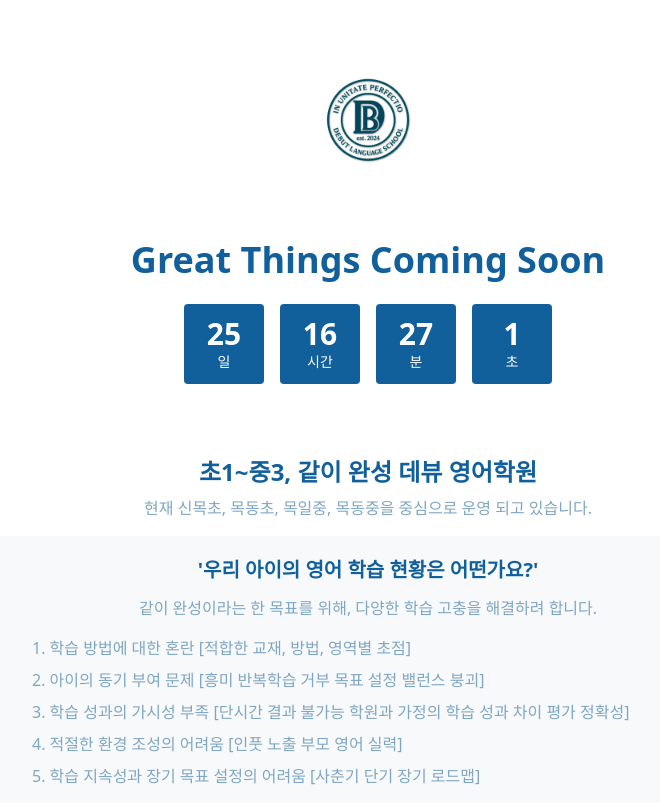
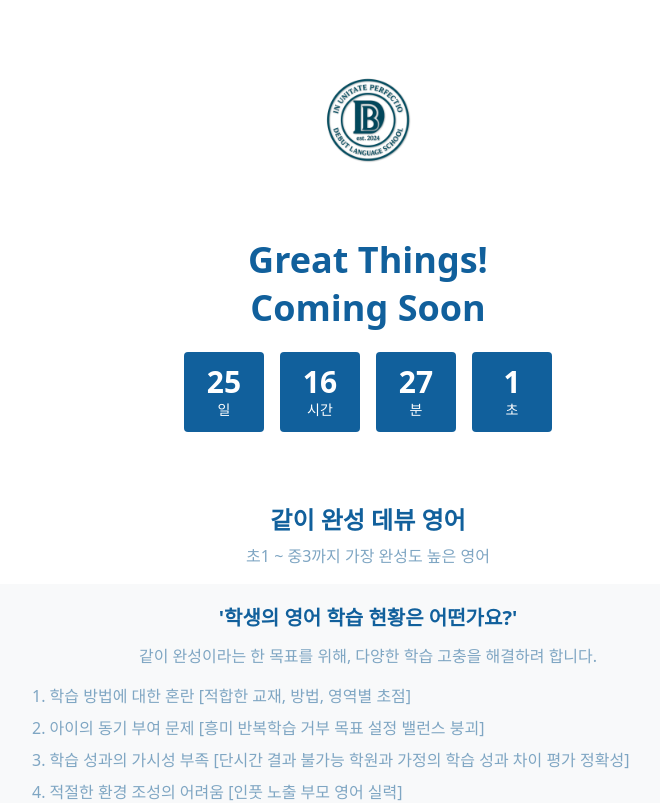
Before and after one commit to mykoreanjoe/debutcount, a Next.js app: page / in a window 1280 px wide. Shown: the top 803 px of the page, without its empty margins (272-932 px from the left). Built offline with nearby package versions, Linux system fonts and the light colour scheme.

Commit message:
텍스트 내용 및 레이아웃 수정: 제목 분리, 문구 변경

```diff
--- a/app/page.tsx
+++ b/app/page.tsx
@@ -38,8 +38,11 @@ export default function Home() {
             alt="Debut Language School Logo"
             className="w-48 h-48 mb-6"
           />
+          <h1 className="text-[#11609C] text-4xl font-bold text-center mb-2">
+            Great Things!
+          </h1>
           <h1 className="text-[#11609C] text-4xl font-bold text-center mb-6">
-            Great Things Coming Soon
+            Coming Soon
           </h1>
 
           <div className="flex justify-center gap-4 mb-10 w-full">
@@ -64,15 +67,15 @@ export default function Home() {
 
         <div className="mb-8">
           <h2 className="text-[#11609C] text-2xl font-bold text-center mb-2">
-            초1~중3, 같이 완성 데뷰 영어학원
+            같이 완성 데뷰 영어
           </h2>
           <p className="text-[#7fa6c3] text-center mb-4">
-            현재 신목초, 목동초, 목일중, 목동중을 중심으로 운영 되고 있습니다.
+            초1 ~ 중3까지 가장 완성도 높은 영어
           </p>
 
           <div className="bg-[#f8f9fa] p-5 rounded-lg">
             <h3 className="text-[#11609C] text-xl font-bold text-center mb-3">
-              '우리 아이의 영어 학습 현황은 어떤가요?'
+              '학생의 영어 학습 현황은 어떤가요?'
             </h3>
             <p className="text-[#7fa6c3] text-center mb-4">
               같이 완성이라는 한 목표를 위해, 다양한 학습 고충을 해결하려 합니다.
```
